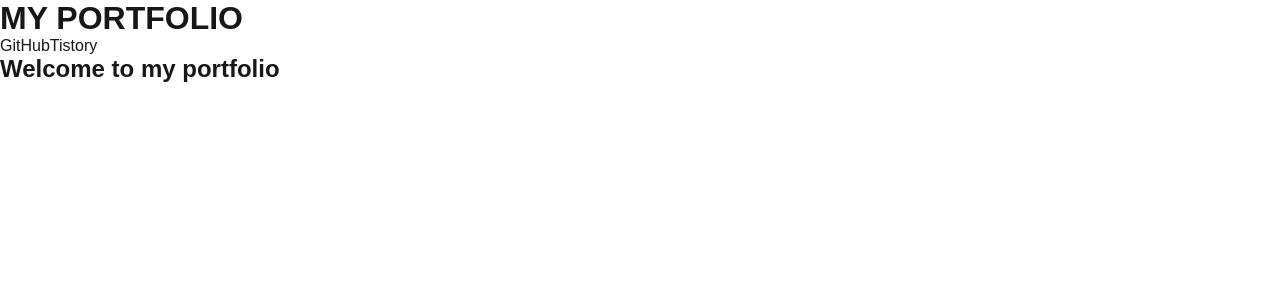
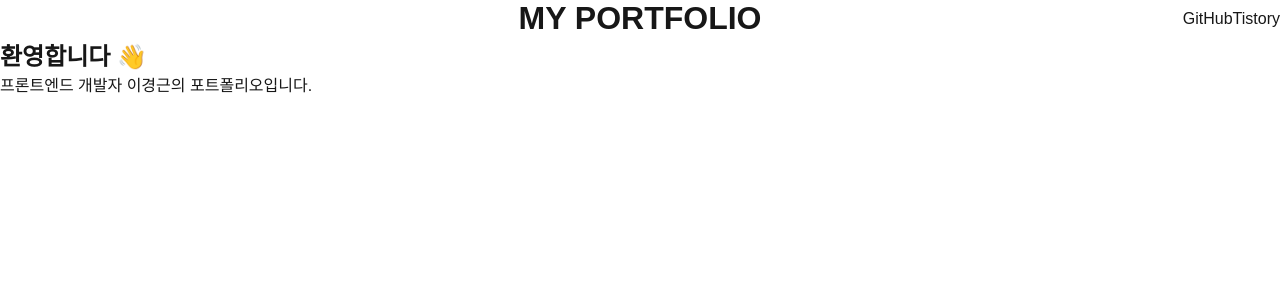
Before and after one commit to kennywestt/my-portfolio, a Next.js app: page / in a window 1280 px wide. Shown: the top 300 px of the page. Built offline with nearby package versions, Linux system fonts and the light colour scheme.

Commit message:
tailwindcss 4.1 settting

```diff
--- a/package.json
+++ b/package.json
@@ -17,6 +17,7 @@
   },
   "devDependencies": {
     "@eslint/eslintrc": "^3",
+    "@tailwindcss/postcss": "^4.1.10",
     "@types/node": "^20",
     "@types/react": "^19",
     "@types/react-dom": "^19",
--- /dev/null
+++ b/postcss.config.js
@@ -0,0 +1,6 @@
+module.exports = {
+    plugins: {
+      '@tailwindcss/postcss': {},
+      autoprefixer: {},
+    },
+  };
--- a/src/components/Header.tsx
+++ b/src/components/Header.tsx
@@ -1,10 +1,22 @@
-export default function Header(){
+import React from "react";
+
+export default function Header() {
   return (
-        <header className="sticky top-0 z-50 flex items-center justify-between px-6 py-4 bg-white shadow-md">
+    <header className="sticky top-0 z-50 px-6 py-4 bg-white shadow-md">
+  <div className="max-w-screen-xl mx-auto w-full flex items-center justify-between">
+
+    {/* 왼쪽 비움 */}
+    <div className="flex-1" />
+
+    {/* 가운데 제목 (flex-1로 너비 확보) */}
+    <div className="flex-1 text-center">
       <h1 className="text-xl font-bold text-gray-800">MY PORTFOLIO</h1>
-      <nav className="flex gap-4">
+    </div>
+
+    {/* 오른쪽 링크들 (가로 정렬) */}
+    <div className="flex-1 flex justify-end items-center space-x-4">
       <a
-          href="https://github.com/your-github"
+        href="https://github.com/kennywestt"
         target="_blank"
         rel="noopener noreferrer"
         className="text-gray-600 hover:text-blue-600 transition"
@@ -12,14 +24,17 @@ export default function Header(){
         GitHub
       </a>
       <a
-          href="https://yourblog.tistory.com"
+        href="https://kennywest.tistory.com"
         target="_blank"
         rel="noopener noreferrer"
         className="text-gray-600 hover:text-blue-600 transition"
       >
         Tistory
       </a>
-      </nav>
+    </div>
+
+  </div>
 </header>
+
   );
 }
--- a/src/pages/index.tsx
+++ b/src/pages/index.tsx
@@ -7,9 +7,16 @@ import styles from "@/styles/Home.module.css";
 export default function Home() {
   return (
     <>
-      <Header/>
+      <Head>
+        <title>My Portfolio</title>
+        <meta name="description" content="프론트엔드 개발자 포트폴리오" />
+      </Head>
+
+      <Header />
+
       <main className="px-6 py-10">
-        <h2 className="text-3xl font-bold">Welcome to my portfolio</h2>
+        <h2 className="text-2xl font-semibold">환영합니다 👋</h2>
+        <p className="mt-4 text-gray-700">프론트엔드 개발자 이경근의 포트폴리오입니다.</p>
       </main>
     </>
   );
--- a/src/styles/globals.css
+++ b/src/styles/globals.css
@@ -1,3 +1,8 @@
+@tailwind base;
+@tailwind components;
+@tailwind utilities;
+
+
 :root {
   --background: #ffffff;
   --foreground: #171717;
--- /dev/null
+++ b/tailwind.config.js
@@ -0,0 +1,11 @@
+module.exports = {
+    content: [
+      "./pages/**/*.{js,ts,jsx,tsx}",
+      "./components/**/*.{js,ts,jsx,tsx}",
+      "./app/**/*.{js,ts,jsx,tsx}",
+    ],
+    theme: {
+      extend: {},
+    },
+    plugins: [],
+  };
```
Also changed, not shown: 1 other file (tests, documents, lock files or other folders). Lines whose indentation alone changed are shown as unchanged.
